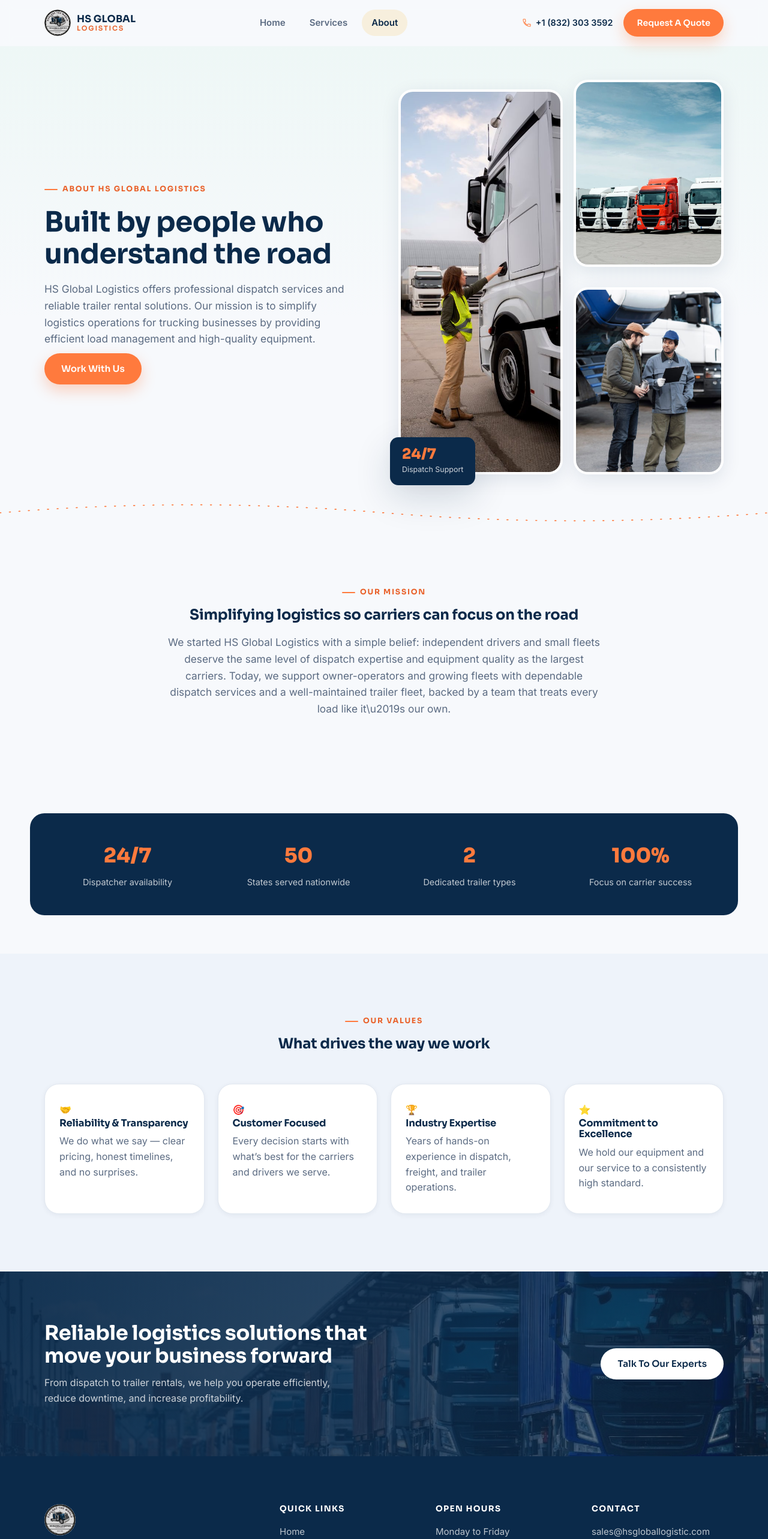
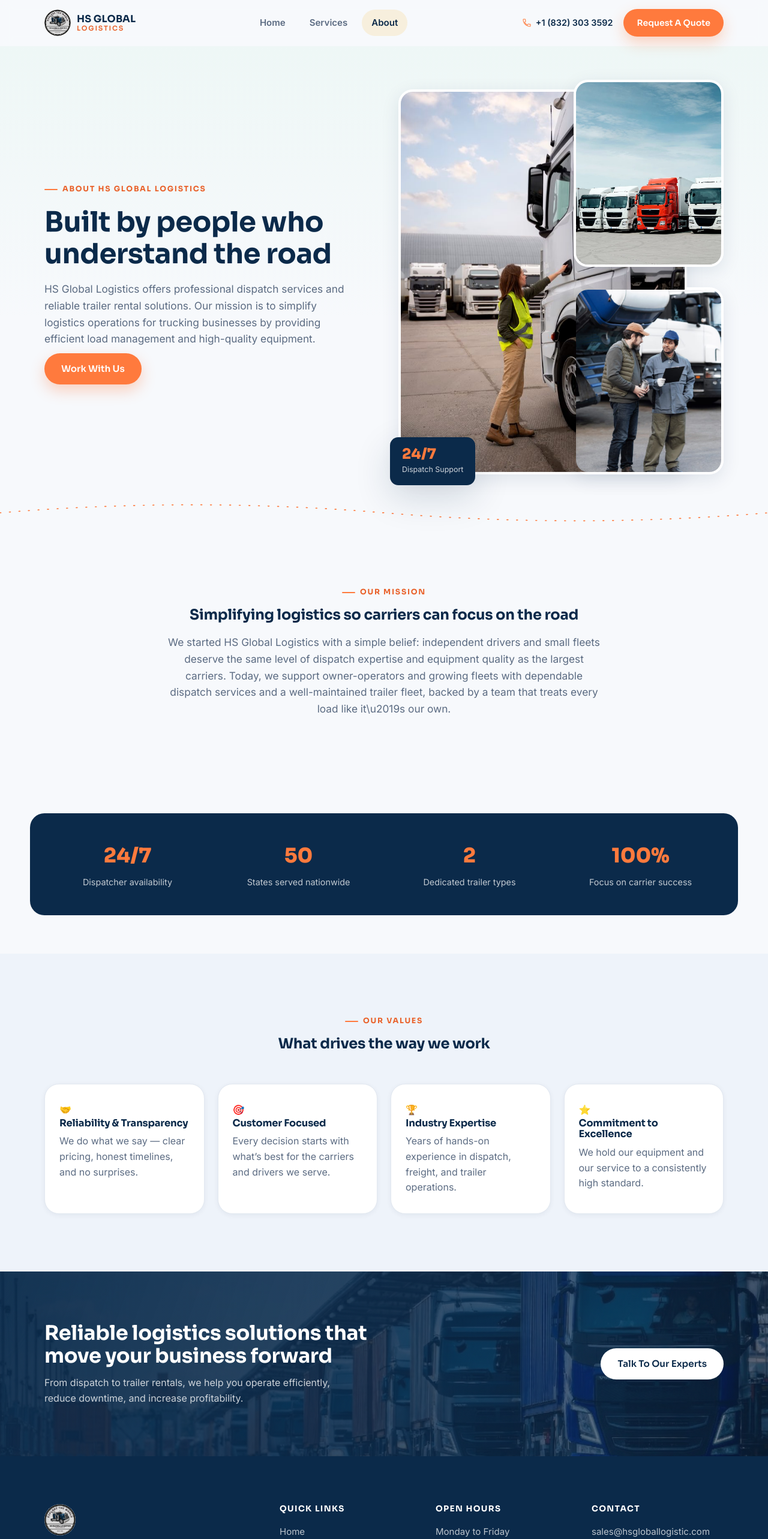
Before and after one commit to SamiUrRehman2395/HS_Global_Logistics, a React (Vite) app in the folder hs-global-logistics/: page /about in a window 1280 px wide. Shown: the top 2566 px of the page at 60% size. Built offline with nearby package versions, Linux system fonts and the light colour scheme.

Commit message:
change color combinition

```diff
--- a/hs-global-logistics/src/App.jsx
+++ b/hs-global-logistics/src/App.jsx
@@ -1,5 +1,6 @@
 import { Routes, Route, useLocation } from 'react-router-dom'
 import { useEffect } from 'react'
+import { AnimatePresence, motion } from 'framer-motion'
 import Navbar from './components/Navbar.jsx'
 import Footer from './components/Footer.jsx'
 import Home from './pages/Home.jsx'
@@ -15,18 +16,36 @@ function ScrollToTop() {
   return null
 }
 
+const pageTransition = {
+  initial: { opacity: 0, y: 14 },
+  animate: { opacity: 1, y: 0 },
+  exit: { opacity: 0, y: -10 },
+  transition: { duration: 0.35, ease: 'easeInOut' },
+}
+
 export default function App() {
+  const location = useLocation()
   return (
     <>
       <ScrollToTop />
       <Navbar />
       <main>
-        <Routes>
-          <Route path="/" element={<Home />} />
-          <Route path="/services" element={<Services />} />
-          <Route path="/about" element={<About />} />
-          <Route path="/contact" element={<Contact />} />
-        </Routes>
+        <AnimatePresence mode="wait">
+          <motion.div
+            key={location.pathname}
+            initial={pageTransition.initial}
+            animate={pageTransition.animate}
+            exit={pageTransition.exit}
+            transition={pageTransition.transition}
+          >
+            <Routes location={location}>
+              <Route path="/" element={<Home />} />
+              <Route path="/services" element={<Services />} />
+              <Route path="/about" element={<About />} />
+              <Route path="/contact" element={<Contact />} />
+            </Routes>
+          </motion.div>
+        </AnimatePresence>
       </main>
       <Footer />
     </>
--- a/hs-global-logistics/src/components/AboutCollage.jsx
+++ b/hs-global-logistics/src/components/AboutCollage.jsx
@@ -5,9 +5,15 @@ import about3 from '../assets/about-3.jpg'
 export default function AboutCollage() {
   return (
     <div className="about-collage">
-      <img src={about1} alt="HS Global Logistics trailer on the road" className="collage-img collage-img--a" loading="lazy" />
-      <img src={about2} alt="HS Global Logistics truck and trailer at sunset" className="collage-img collage-img--b" loading="lazy" />
-      <img src={about3} alt="HS Global Logistics dispatch team member" className="collage-img collage-img--c" loading="lazy" />
+      <div className="collage-img collage-img--a img-zoom">
+        <img src={about1} alt="HS Global Logistics trailer on the road" loading="lazy" />
+      </div>
+      <div className="collage-img collage-img--b img-zoom">
+        <img src={about2} alt="HS Global Logistics truck and trailer at sunset" loading="lazy" />
+      </div>
+      <div className="collage-img collage-img--c img-zoom">
+        <img src={about3} alt="HS Global Logistics dispatch team member" loading="lazy" />
+      </div>
       <div className="collage-badge">
         <span>24/7</span>
         <p>Dispatch Support</p>
@@ -22,12 +28,20 @@ export default function AboutCollage() {
           align-items: end;
         }
         .collage-img {
+          border-radius: var(--radius-lg);
+          box-shadow: var(--shadow-md);
+          border: 4px solid var(--white);
+          overflow: hidden;
+          transition: box-shadow 0.28s ease;
+        }
+        .collage-img:hover {
+          box-shadow: var(--shadow-lg);
+        }
+        .collage-img img {
           width: 100%;
           height: 100%;
           object-fit: cover;
-          border-radius: var(--radius-lg);
-          box-shadow: var(--shadow-md);
-          border: 4px solid var(--white);
+          display: block;
         }
         .collage-img--a {
           grid-row: 1 / 3;
@@ -50,6 +64,10 @@ export default function AboutCollage() {
           border-radius: var(--radius-md);
           padding: 16px 20px;
           box-shadow: var(--shadow-lg);
+          transition: transform 0.28s ease;
+        }
+        .about-collage:hover .collage-badge {
+          transform: translateY(-4px);
         }
         .collage-badge span {
           display: block;
--- a/hs-global-logistics/src/components/CTASection.jsx
+++ b/hs-global-logistics/src/components/CTASection.jsx
@@ -3,7 +3,8 @@ import ctaBg from '../assets/cta-banner.jpg'
 
 export default function CTASection() {
   return (
-    <section className="cta-banner" style={{ backgroundImage: `url(${ctaBg})` }}>
+    <section className="cta-banner">
+      <div className="cta-bg ken-burns" style={{ backgroundImage: `url(${ctaBg})` }} />
       <div className="cta-overlay" />
       <div className="container cta-inner">
         <div>
@@ -17,6 +18,10 @@ export default function CTASection() {
         .cta-banner {
           position: relative;
           overflow: hidden;
+        }
+        .cta-bg {
+          position: absolute;
+          inset: 0;
           background-size: cover;
           background-position: center;
         }
--- a/hs-global-logistics/src/components/Footer.jsx
+++ b/hs-global-logistics/src/components/Footer.jsx
@@ -113,8 +113,9 @@ export default function Footer() {
           margin-bottom: 12px;
           color: rgba(255,255,255,0.72);
           font-size: 0.94rem;
+          transition: color 0.2s ease, transform 0.2s ease;
         }
-        .footer-col a:hover { color: var(--amber); }
+        .footer-col a:hover { color: var(--amber); transform: translateX(3px); }
         .footer-address { line-height: 1.5; }
         .footer-bottom {
           border-top: 1px solid rgba(255,255,255,0.1);
--- a/hs-global-logistics/src/components/Navbar.jsx
+++ b/hs-global-logistics/src/components/Navbar.jsx
@@ -111,6 +111,10 @@ export default function Navbar() {
           width: 44px;
           height: 44px;
           flex-shrink: 0;
+          transition: transform 0.3s ease;
+        }
+        .brand:hover .brand-mark {
+          transform: scale(1.06) rotate(-3deg);
         }
         .brand-mark img {
           width: 100%;
--- a/hs-global-logistics/src/index.css
+++ b/hs-global-logistics/src/index.css
@@ -120,6 +120,24 @@ h1, h2, h3, h4 {
   border: none;
   transition: transform 0.18s ease, box-shadow 0.18s ease, background 0.18s ease;
   white-space: nowrap;
+  position: relative;
+  overflow: hidden;
+  isolation: isolate;
+}
+
+.btn::after {
+  content: '';
+  position: absolute;
+  inset: 0;
+  background: linear-gradient(115deg, transparent 20%, rgba(255,255,255,0.35) 42%, rgba(255,255,255,0.35) 48%, transparent 65%);
+  transform: translateX(-120%);
+  transition: transform 0.6s ease;
+  z-index: -1;
+  pointer-events: none;
+}
+
+.btn:hover::after {
+  transform: translateX(120%);
 }
 
 .btn:active {
@@ -214,6 +232,69 @@ h1, h2, h3, h4 {
   border-radius: 4px;
 }
 
+/* Image hover zoom — wrap an <img> in a parent with overflow:hidden and this class */
+.img-zoom {
+  overflow: hidden;
+  display: block;
+}
+.img-zoom img {
+  transition: transform 0.6s cubic-bezier(0.22, 1, 0.36, 1), filter 0.6s ease;
+  will-change: transform;
+}
+.img-zoom:hover img {
+  transform: scale(1.07);
+  filter: brightness(1.03);
+}
+
+/* Card lift on hover */
+.hover-lift {
+  transition: transform 0.28s ease, box-shadow 0.28s ease, border-color 0.28s ease;
+}
+.hover-lift:hover {
+  transform: translateY(-6px);
+  box-shadow: var(--shadow-md);
+}
+
+/* Underline sweep for inline text links */
+.link-underline {
+  position: relative;
+  display: inline-block;
+}
+.link-underline::after {
+  content: '';
+  position: absolute;
+  left: 0;
+  bottom: -2px;
+  width: 100%;
+  height: 1.5px;
+  background: currentColor;
+  transform: scaleX(0);
+  transform-origin: right;
+  transition: transform 0.3s ease;
+}
+.link-underline:hover::after {
+  transform: scaleX(1);
+  transform-origin: left;
+}
+
+/* Slow, subtle Ken Burns zoom for large hero/banner photos */
+@keyframes kenburns {
+  0% { transform: scale(1); }
+  100% { transform: scale(1.06); }
+}
+.ken-burns {
+  animation: kenburns 18s ease-in-out infinite alternate;
+}
+
+/* Icon nudge on hover, used inside buttons/links with an icon span */
+.icon-nudge {
+  display: inline-block;
+  transition: transform 0.25s ease;
+}
+*:hover > .icon-nudge {
+  transform: translateX(3px);
+}
+
 @media (prefers-reduced-motion: reduce) {
   *, *::before, *::after {
     animation-duration: 0.001ms !important;
--- a/hs-global-logistics/src/pages/About.jsx
+++ b/hs-global-logistics/src/pages/About.jsx
@@ -78,7 +78,7 @@ export default function About() {
           </motion.div>
           <div className="values-grid">
             {values.map((v, i) => (
-              <motion.div key={v.title} initial="hidden" whileInView="show" viewport={{ once: true, amount: 0.3 }} variants={fadeUp} transition={{ delay: i * 0.08 }} className="card value-card">
+              <motion.div key={v.title} initial="hidden" whileInView="show" viewport={{ once: true, amount: 0.3 }} variants={fadeUp} transition={{ delay: i * 0.08 }} className="card value-card hover-lift">
                 <div className="service-icon">{v.icon}</div>
                 <h3>{v.title}</h3>
                 <p className="text-muted">{v.text}</p>
--- a/hs-global-logistics/src/pages/Contact.jsx
+++ b/hs-global-logistics/src/pages/Contact.jsx
@@ -173,6 +173,11 @@ export default function Contact() {
           align-items: flex-start;
           gap: 16px;
           padding: 22px;
+          transition: transform 0.25s ease, box-shadow 0.25s ease;
+        }
+        .info-card:hover {
+          transform: translateX(4px);
+          box-shadow: var(--shadow-md);
         }
         .info-icon {
           font-size: 1.3rem;
@@ -184,6 +189,10 @@ export default function Contact() {
           align-items: center;
           justify-content: center;
           flex-shrink: 0;
+          transition: transform 0.3s ease;
+        }
+        .info-card:hover .info-icon {
+          transform: scale(1.1) rotate(-4deg);
         }
         .info-card h3 { font-size: 0.98rem; margin-bottom: 4px; }
         .info-card a:hover { color: var(--amber-dark); }
@@ -222,7 +231,7 @@ export default function Contact() {
         input:focus, select:focus, textarea:focus {
           outline: none;
           border-color: var(--teal);
-          box-shadow: 0 0 0 4px rgba(15,181,174,0.14);
+          box-shadow: 0 0 0 4px rgba(184,134,43,0.16);
         }
         textarea { resize: vertical; min-height: 110px; }
         .form-note {
@@ -234,6 +243,14 @@ export default function Contact() {
         .form-note.success { background: #E9FBF3; color: var(--success); }
         .form-note.error { background: #FDECEC; color: #C0392B; }
 
+        .btn-block:disabled {
+          animation: pulseSend 1.1s ease-in-out infinite;
+          cursor: progress;
+        }
+        @keyframes pulseSend {
+          0%, 100% { opacity: 1; }
+          50% { opacity: 0.72; }
+        }
         @media (max-width: 940px) {
           .contact-grid { grid-template-columns: 1fr; }
         }
```
Also changed, not shown: hs-global-logistics/src/pages/Home.jsx (+28 -6 lines), hs-global-logistics/src/pages/Services.jsx (+14 -6 lines).
